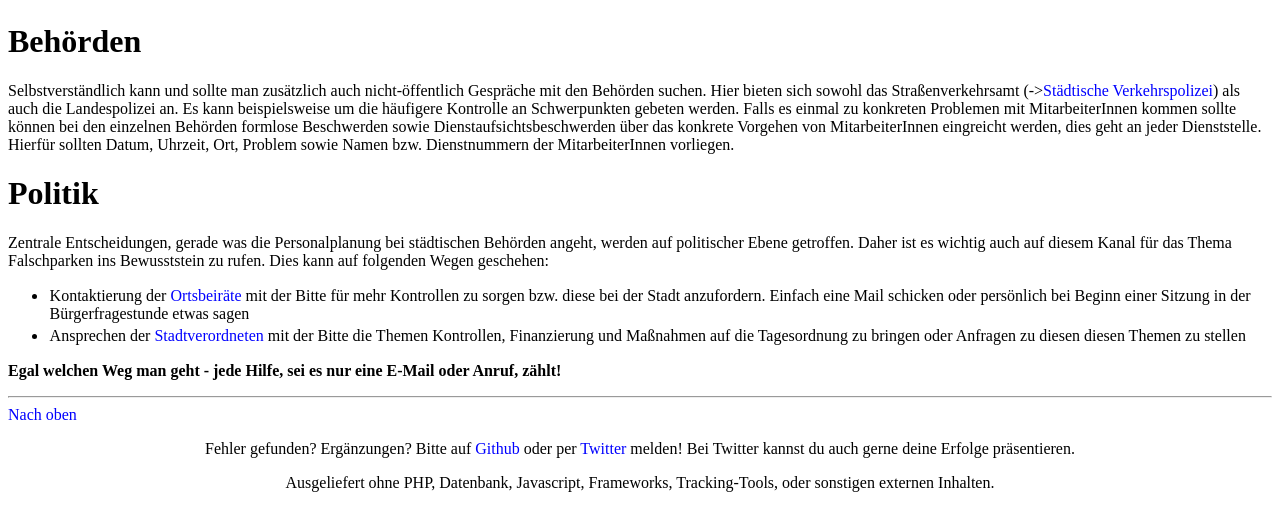
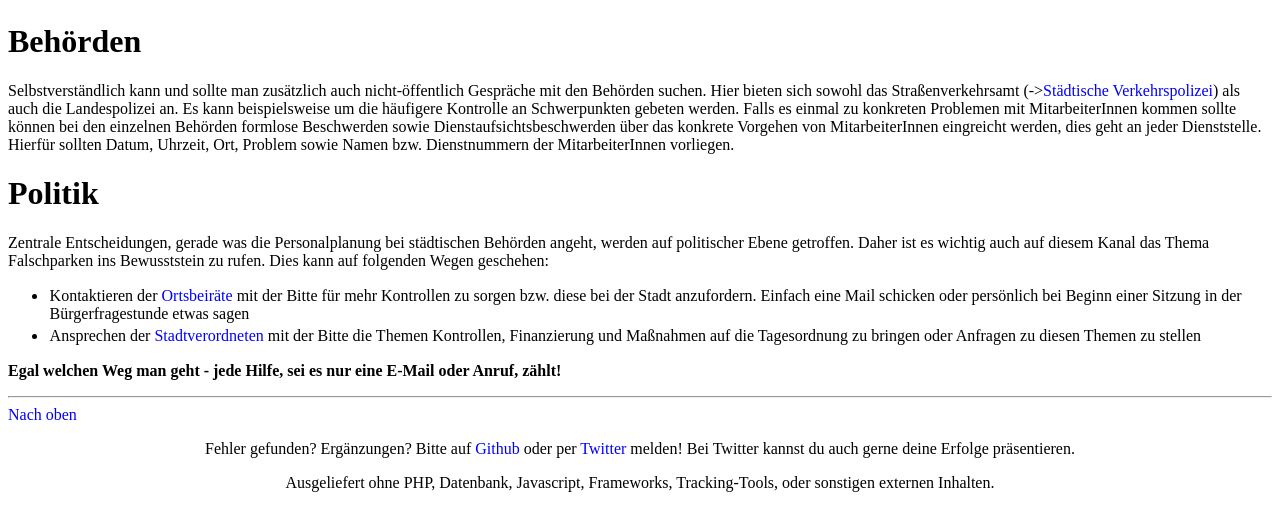
Before and after one commit to falschparkenffm/homepage, a PHP site: page /aufmerksamkeit.php in a window 1280 px wide. Shown: the part 253-775 px from the top of the page. Run offline with PHP 8.4, Linux system fonts and the light colour scheme.

Commit message:
Entferne Wortdopplung und Ändere eine Wortform

```diff
--- a/aufmerksamkeit.php
+++ b/aufmerksamkeit.php
@@ -22,10 +22,10 @@ Es kann beispielsweise um die h&auml;ufigere Kontrolle an Schwerpunkten gebeten
 
 <h1 id="politik">Politik</h1>
 <p>
-Zentrale Entscheidungen, gerade was die Personalplanung bei st&auml;dtischen Beh&ouml;rden angeht, werden auf politischer Ebene getroffen. Daher ist es wichtig auch auf diesem Kanal f&uuml;r das Thema Falschparken ins Bewusststein zu rufen. Dies kann auf folgenden Wegen geschehen:
+Zentrale Entscheidungen, gerade was die Personalplanung bei st&auml;dtischen Beh&ouml;rden angeht, werden auf politischer Ebene getroffen. Daher ist es wichtig auch auf diesem Kanal das Thema Falschparken ins Bewusststein zu rufen. Dies kann auf folgenden Wegen geschehen:
 <ul>
-<li>Kontaktierung der <a href="http://www.frankfurt.de/sixcms/detail.php?id=3467">Ortsbeir&auml;te</a> mit der Bitte f&uuml;r mehr Kontrollen zu sorgen bzw. diese bei der Stadt anzufordern. Einfach eine Mail schicken oder pers&ouml;nlich bei Beginn einer Sitzung in der B&uuml;rgerfragestunde etwas sagen</li>
-<li>Ansprechen der <a href="http://www.stvv.frankfurt.de/stvvorg/P_STVV.htm">Stadtverordneten</a> mit der Bitte die Themen Kontrollen, Finanzierung und Ma&szlig;nahmen auf die Tagesordnung zu bringen oder Anfragen zu diesen diesen Themen zu stellen</li>
+<li>Kontaktieren der <a href="http://www.frankfurt.de/sixcms/detail.php?id=3467">Ortsbeir&auml;te</a> mit der Bitte f&uuml;r mehr Kontrollen zu sorgen bzw. diese bei der Stadt anzufordern. Einfach eine Mail schicken oder pers&ouml;nlich bei Beginn einer Sitzung in der B&uuml;rgerfragestunde etwas sagen</li>
+<li>Ansprechen der <a href="http://www.stvv.frankfurt.de/stvvorg/P_STVV.htm">Stadtverordneten</a> mit der Bitte die Themen Kontrollen, Finanzierung und Ma&szlig;nahmen auf die Tagesordnung zu bringen oder Anfragen zu diesen Themen zu stellen</li>
 </ul>
 </p>
 
```
